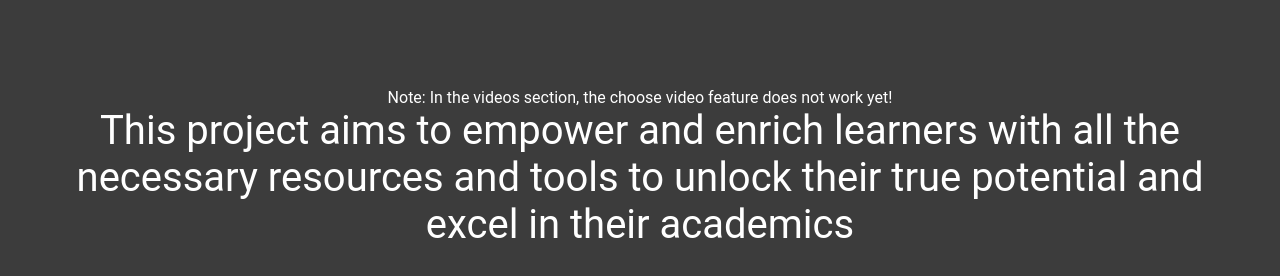
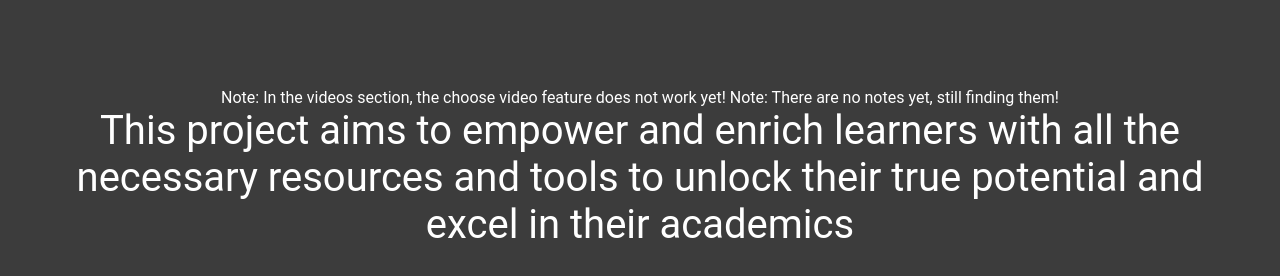
Before and after one commit to joelmatthew14/riverleasecondary, a plain HTML site: page index.html in a window 1280 px wide. Shown: the part 250-526 px from the top of the page. Drawn offline with Linux system fonts and the light colour scheme.

Commit message:
Update index.html

```diff
--- a/index.html
+++ b/index.html
@@ -21,6 +21,7 @@
 
       <div>
         Note: In the videos section, the choose video feature does not work yet!
+        Note: There are no notes yet, still finding them!
       </div>
 
       <div class="aim-features">
```
